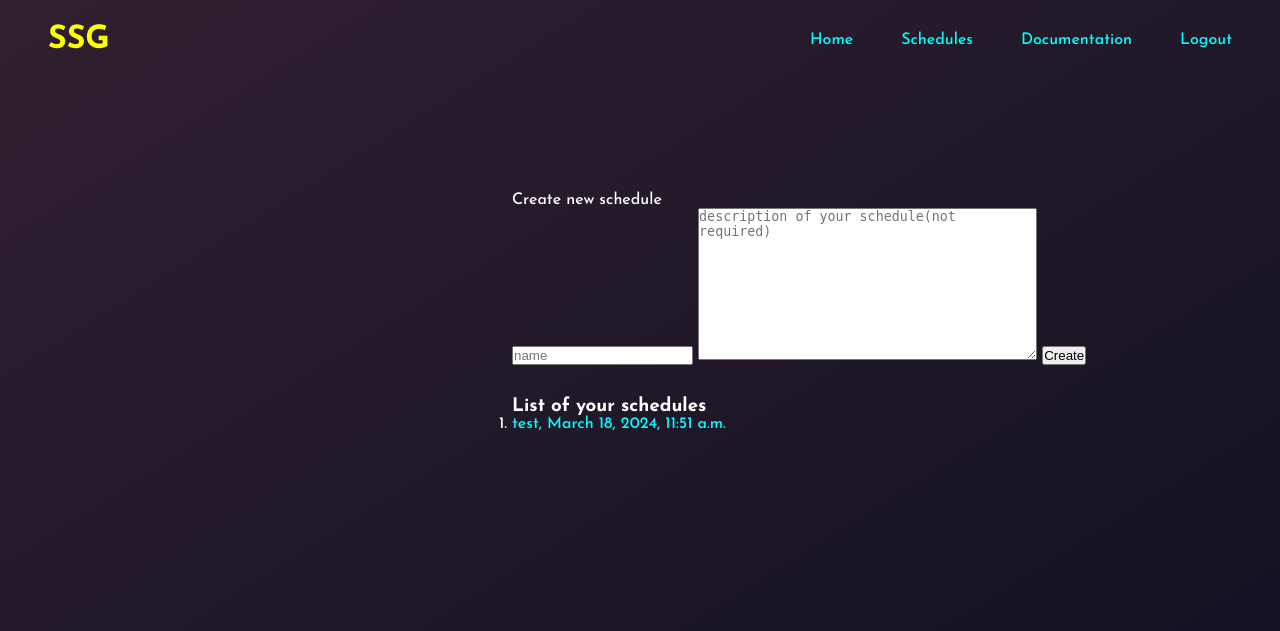
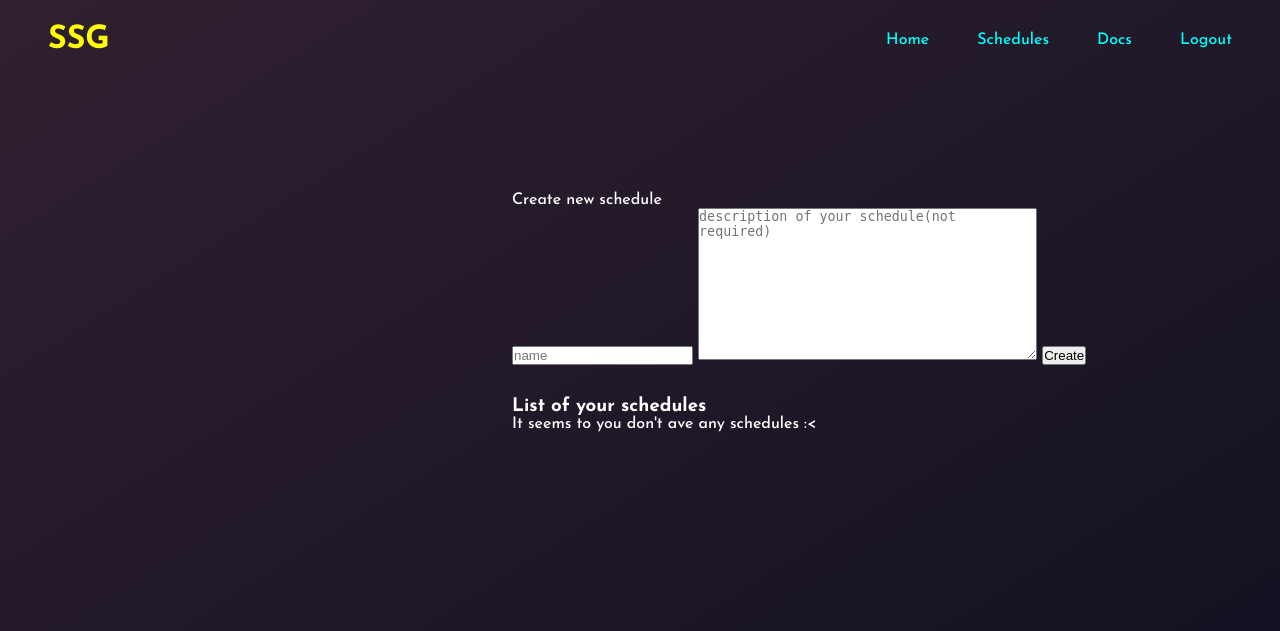
Before and after one commit to School-Schedule-Generator/School.Schedule.Generator, a Django app: page /schedules/ in a window 1280 px wide. Shown: the top 631 px of the page. Run offline with Django 4.2, Linux system fonts and the light colour scheme; a user stored in the database is signed in; data comes from the database, SQL or seed files in the repository; both versions use the stored data as it was after the commit.

Commit message:
schedules view with login required

```diff
--- a/generatorApp/templates/generatorApp/index.html
+++ b/generatorApp/templates/generatorApp/index.html
@@ -24,8 +24,8 @@
         {% else %}
             <a href="{% url 'generatorApp:login' %}">Log in</a>
         {% endif %}</li>
-        <li><a href="{% url 'generatorApp:docs' %}">Documentation</a></li>
-        <li><a href="{% url 'generatorApp:schedules' %}">Schedules</a></li>
+        <li><a href="{% url 'generatorApp:docs' %}">Docs</a></li>
+        <li><a href="{% url 'generatorApp:schedules' user_name=user.username %}">Schedules</a></li>
         <li><a href="{% url 'generatorApp:home' %}">Home</a></li>
     </ul>
 </div>
--- a/generatorApp/templates/generatorApp/schedules.html
+++ b/generatorApp/templates/generatorApp/schedules.html
@@ -32,10 +32,10 @@
             {% if schedule_list %}
                 {% for schedule in schedule_list %}
                     <li>
-                        <a href="{% url 'generatorApp:schedules' %}">{{ schedule.name }}, {{ schedule.created_date }}</a>
+                        <a href="{% url 'generatorApp:schedules' user_name=user.username%}">{{ schedule.name }}, {{ schedule.created_date }}</a>
                         <ol>
                             {% for label in labels %}
-                                <li><a href="{% url 'generatorApp:schedules' %}">{{ label }}</a></li>
+                                <li><a href="{% url 'generatorApp:schedules' user_name=user.username%}">{{ label }}</a></li>
                             {% endfor %}
                         </ol>
                     </li>
--- a/generatorApp/urls.py
+++ b/generatorApp/urls.py
@@ -13,7 +13,7 @@
     path('docs/', views.DocsView.as_view(), name='docs'),
     path('schedules/', views.SchedulesView.as_view(), name='schedules'), # bedzie nie potrzebne
     # aby na podstawie usera znalezc tylko jego plany w linku uzywamy jego nazwy
-    # path('schedules/<str:user_name>', views.SchedulesView.as_view(), name='schedules'),
+    path('schedules/<str:user_name>', views.SchedulesView.as_view(), name='schedules'),
     # path('schedules/<str:user_name>/<int:schedule_id>', views.SchedulesView.as_view(), name='schedules'),
 
     path('upload/<int:schedule_id>', views.upload, name='upload'),
--- a/generatorApp/views.py
+++ b/generatorApp/views.py
@@ -59,20 +59,25 @@
 
 # dodac login required
 # wszedzie gdzie jest uzywany odnosnik url do tego odac user name jako parametr
-class SchedulesView(ListView, FormView):
-    model = ScheduleList
+class SchedulesView(LoginRequiredMixin, FormView):
     form_class = ScheduleListForm
-    context_object_name = 'schedule_list'
     template_name = 'generatorApp/schedules.html'
-    # extra_context = {'labels': [
-    #     'lesson_hours',
-    #     'classroom_types',
-    #     'classrooms',
-    #     'teachers',
-    #     'classes',
-    #     'subject_names',
-    #     'subjects'
-    # ]}
+    success_url = reverse_lazy('generatorApp:schedules')
+
+    def get_context_data(self, **kwargs):
+        context = super().get_context_data(**kwargs)
+        # bierzemy plany nalezace tylko do tego usera
+        context['schedule_list'] = ScheduleList.objects.filter(user_id=self.request.user)
+        context['labels'] = [
+            'lesson_hours',
+            'classroom_types',
+            'classrooms',
+            'teachers',
+            'classes',
+            'subject_names',
+            'subjects'
+        ]
+        return context
 
 
 def upload_file(file_name, file, schedule_id):
```
Also changed, not shown: TODO.txt (+1 -8 lines), generatorApp/forms.py (+2 -7 lines), db.sqlite3.
